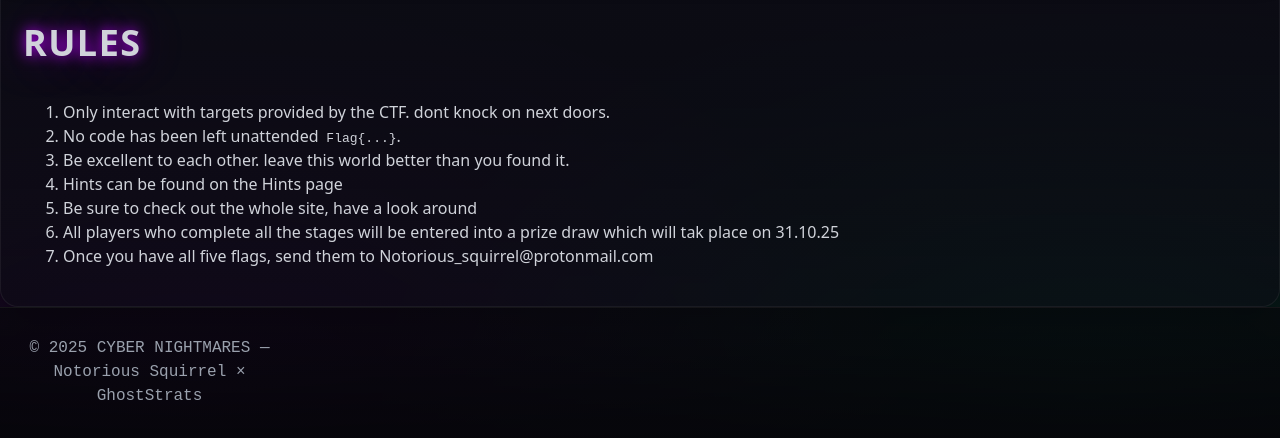
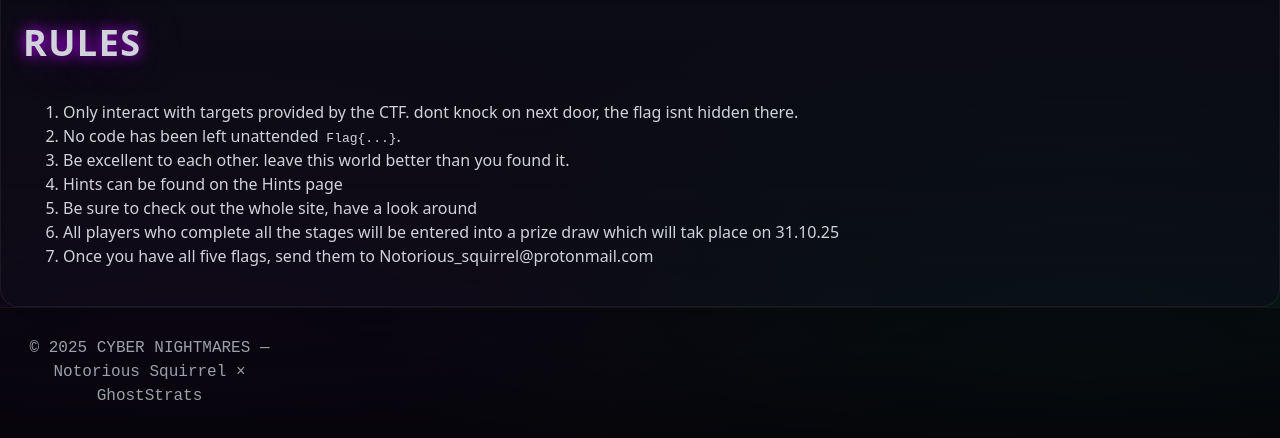
Before and after one commit to Notorious-Squirrel/Cyber-Nightmares, a plain HTML site: page index.html in a window 1280 px wide. Shown: the part 802-1240 px from the top of the page. Drawn offline with Linux system fonts and the light colour scheme.

Commit message:
Update index.html

```diff
--- a/index.html
+++ b/index.html
@@ -162,7 +162,7 @@
     <div class="card">
       <h2 class="h2">Rules</h2>
       <ol>
-        <li>Only interact with targets provided by the CTF. dont knock on next doors.</li>
+        <li>Only interact with targets provided by the CTF. dont knock on next door, the flag isnt hidden there.</li>
         <li>No code has been left unattended<code> Flag{...}</code>.</li>
         <li>Be excellent to each other. leave this world better than you found it.</li>
         <li>Hints can be found on the Hints page</li>
```
